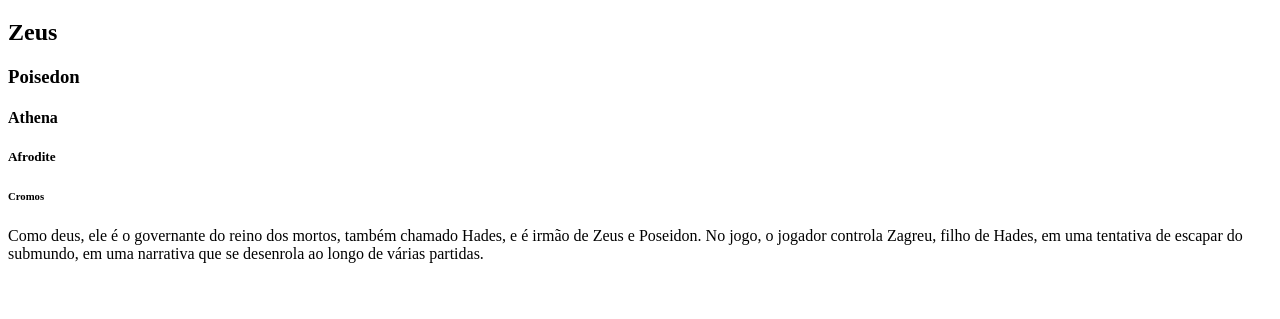
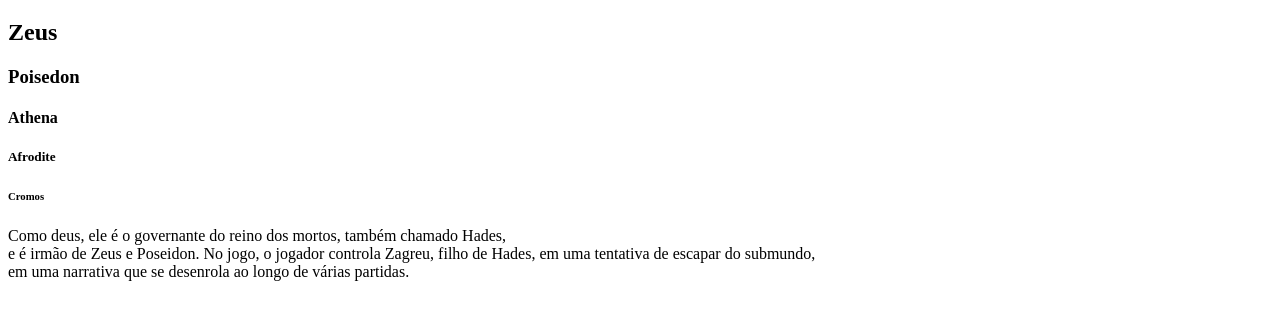
Before and after one commit to Sebastiao-hub/pandora, a plain HTML site: page index.html in a window 1280 px wide. Shown: the part 61-380 px from the top of the page. Drawn offline with Linux system fonts and the light colour scheme.

Commit message:
quebra de linha

```diff
--- a/index.html
+++ b/index.html
@@ -13,7 +13,7 @@
  <h4>Athena</h4>
  <h5>Afrodite</h5>
  <h6>Cromos</h6>
- <p>Como deus, ele é o governante do reino dos mortos, também chamado Hades, e é irmão de Zeus e Poseidon. No jogo, o jogador controla Zagreu,
-    filho de Hades, em uma tentativa de escapar do submundo, em uma narrativa que se desenrola ao longo de várias partidas. </p>
+ <p>Como deus, ele é o governante do reino dos mortos, também chamado Hades, <br> e é irmão de Zeus e Poseidon. No jogo, o jogador controla Zagreu,
+    filho de Hades, em uma tentativa de escapar do submundo, <br> em uma narrativa que se desenrola ao longo de várias partidas. </p>
 </body>
 </html>
```
